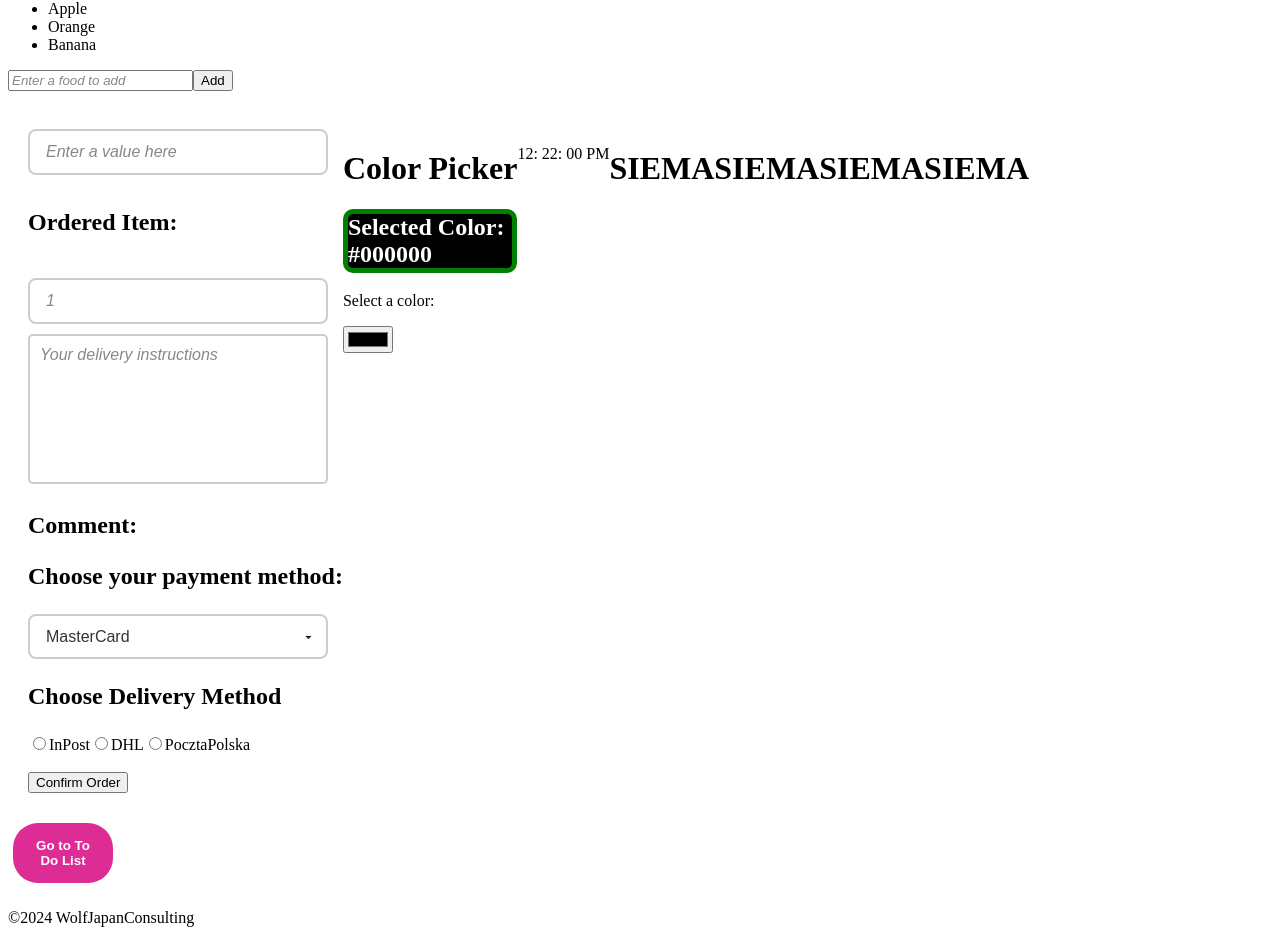
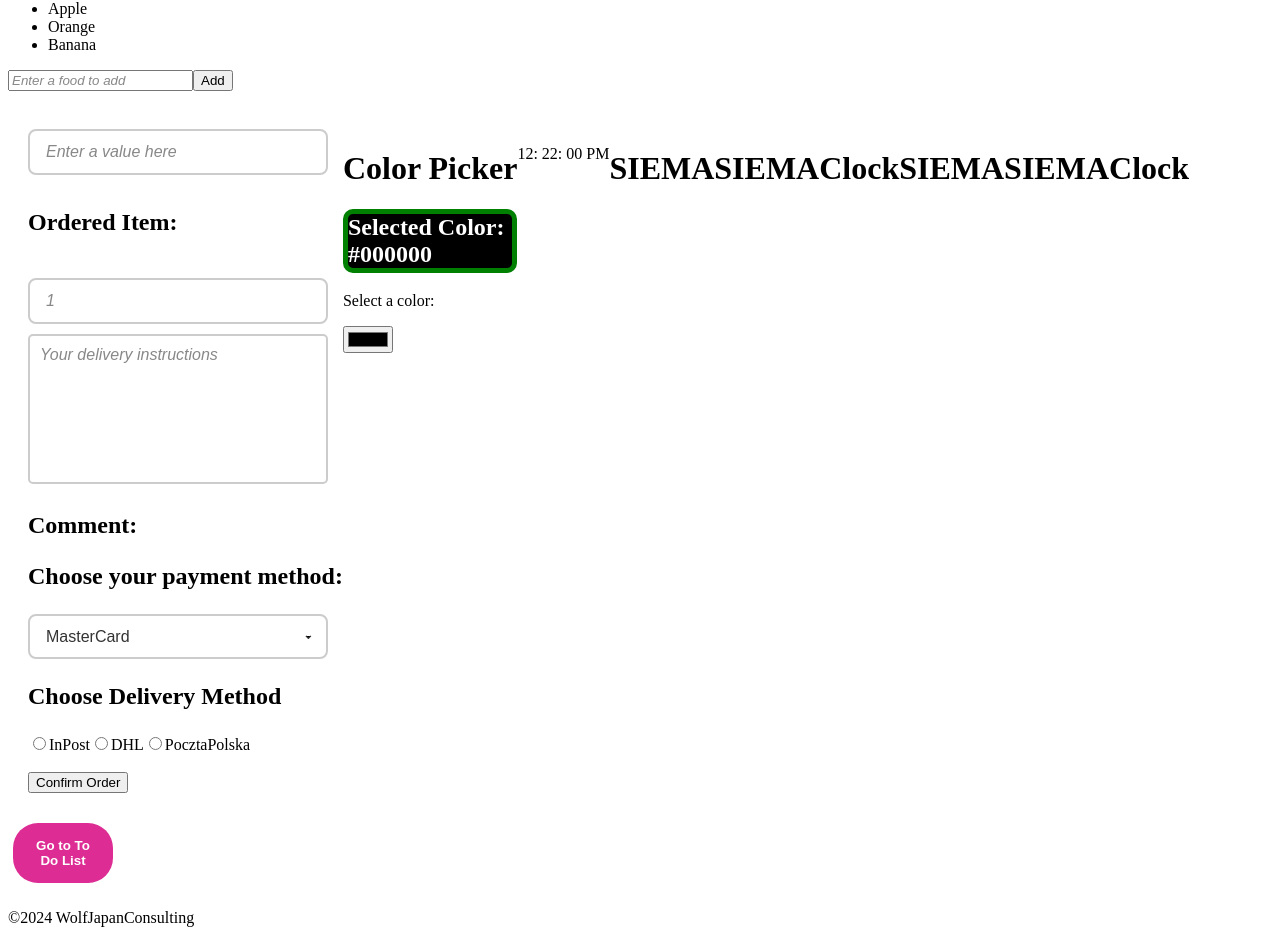
Before and after one commit to PanWilku/React-Course-exercises-repo, a React (Vite) app: page / in a window 1280 px wide. Shown: the part 339-1282 px from the top of the page. Built offline with nearby package versions, Linux system fonts and the light colour scheme.

Commit message:
Updated Title of Timer

```diff
--- a/src/Timer/Timer.jsx
+++ b/src/Timer/Timer.jsx
@@ -7,7 +7,7 @@ function Timer(){
         <>
         <h1>SIEMA</h1>
         <h1>SIEMA</h1>
-
+        <h1>Clock</h1>
         </>
     )
 }
```
